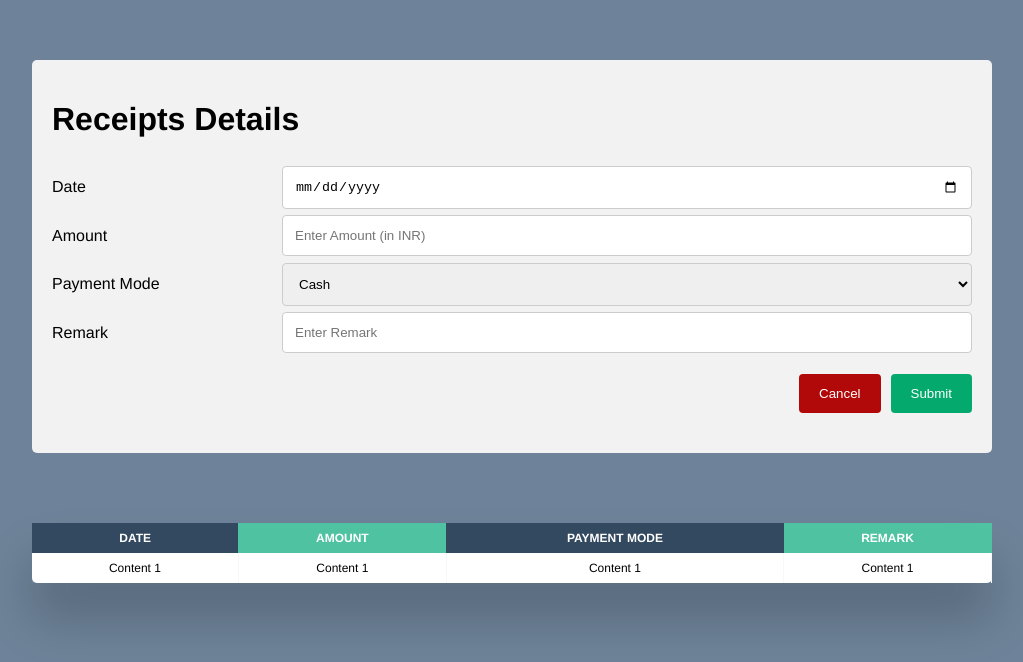
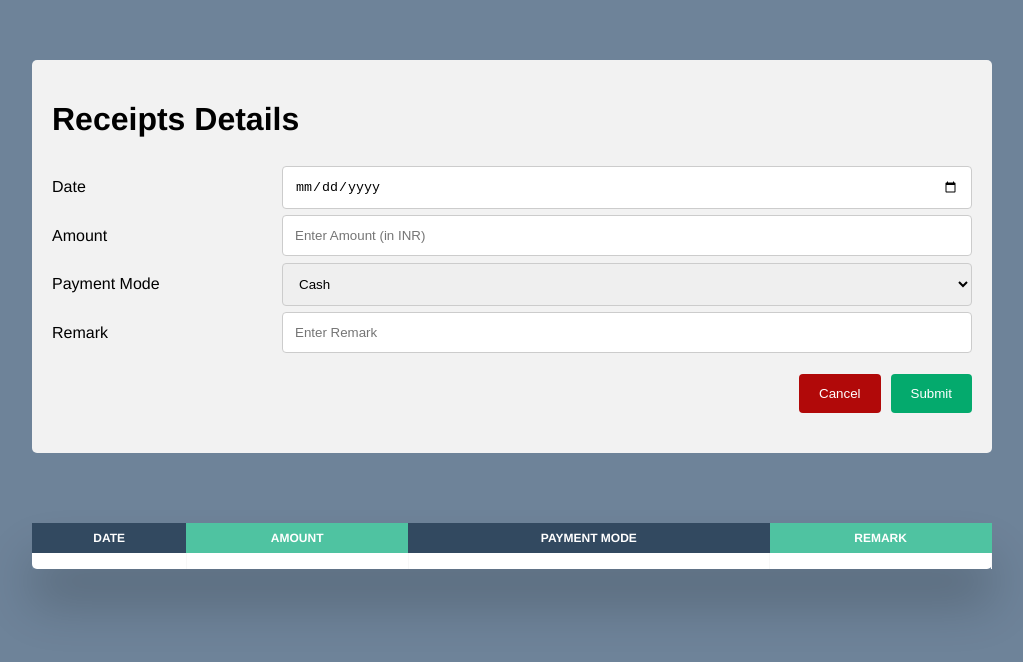
Before and after one commit to chamakkarmakar/receipt-form, a React (Create React App) app: page / in a window 1280 px wide. Shown: the top 662 px of the page, without its empty margins (128-1151 px from the left). Built offline with nearby package versions, Linux system fonts and the light colour scheme.

Commit message:
data from form to table

```diff
--- a/src/App.js
+++ b/src/App.js
@@ -1,5 +1,6 @@
 import './App.css';
 import Form from './components/Form/Form';
+import Table from './components/Table/Table';
 
 function App() {
 
--- a/src/components/Form/Form.js
+++ b/src/components/Form/Form.js
@@ -1,33 +1,34 @@
-import React, { useRef } from 'react';
+import React, { useRef, useState } from 'react';
 import Table from '../Table/Table';
 import "./Form.css";
 
 const Form = () => {
-    const arr = [];
-    const dateRef = useRef('');
-    const amountRef = useRef('');
-    const paymentRef = useRef('');
-    const remarkRef = useRef('');
+  const lists = [];
+
+  const [date, setDate] = useState('');
+  const [amount, setAmount] = useState('');
+  const [payment, setPayment] = useState('');
+  const [remark, setRemark] = useState('');
 
   const handleSubmit = event => {
     event.preventDefault();
-        const date = dateRef.current.value;
-        const amount = amountRef.current.value;
-        const payment = paymentRef.current.value;
-        const remark = remarkRef.current.value;
+    setDate(event.target.date.value);
+    setAmount(event.target.amount.value);
+    setPayment(event.target.payment.value);
+    setRemark(event.target.remark.value);
+
 
     const data = {
-            date : date,
-            amount : amount,
-            payment : payment,
-            remark : remark
+      date: date,
+      amount: amount,
+      payment: payment,
+      remark: remark
     }
-        console.log(data);
-        arr.push(data);
-        console.log(arr);
-
+    lists.push(data);
+    console.log(lists);
     event.target.reset();
   }
+
   return (
     <div>
       <div className="container">
@@ -38,7 +39,7 @@ const Form = () => {
               <label htmlFor="date">Date</label>
             </div>
             <div className="col-75">
-            <input type="date" id="date" name="date" ref={dateRef} placeholder="Enter Date" />
+              <input type="date" id="date" name="date" placeholder="Enter Date" required />
             </div>
           </div>
           <div className="row">
@@ -46,7 +47,7 @@ const Form = () => {
               <label htmlFor="amount">Amount</label>
             </div>
             <div className="col-75">
-            <input type="text" id="amount" name="amount" ref={amountRef} placeholder="Enter Amount (in INR)" />
+              <input type="text" id="amount" name="amount" placeholder="Enter Amount (in INR)" required />
             </div>
           </div>
           <div className="row">
@@ -54,7 +55,7 @@ const Form = () => {
               <label htmlFor="payment">Payment Mode</label>
             </div>
             <div className="col-75">
-            <select id="payment" name="payment" ref={paymentRef}>
+              <select id="payment" name="payment" required>
                 <option value="cash">Cash</option>
                 <option value="paypal">PayPal</option>
                 <option value="card">Card</option>
@@ -66,7 +67,7 @@ const Form = () => {
               <label htmlFor="remark">Remark</label>
             </div>
             <div className="col-75">
-            <input type="text" id="remark" name="remark" ref={remarkRef} placeholder="Enter Remark" />
+              <input type="text" id="remark" name="remark" placeholder="Enter Remark" />
             </div>
           </div>
           <div className="row">
@@ -75,7 +76,13 @@ const Form = () => {
           </div>
         </form>
       </div>
-    <Table arr={arr} />
+
+      <Table
+      date={date}
+      amount={amount}
+      payment={payment}
+      remark={remark}></Table>
+
     </div>
   )
 }
--- a/src/components/Table/Table.js
+++ b/src/components/Table/Table.js
@@ -1,7 +1,7 @@
 import React from 'react';
 import "./Table.css";
 
-const Table = () => {
+const Table = ({date,amount,payment,remark}) => {
   return (
     <div className="table-wrapper">
     <table className="fl-table">
@@ -16,10 +16,10 @@ const Table = () => {
         <tbody>
 
         <tr>
-            <td>Content 1</td>
-            <td>Content 1</td>
-            <td>Content 1</td>
-            <td>Content 1</td>
+            <td>{date}</td>
+            <td>{amount}</td>
+            <td>{payment}</td>
+            <td>{remark}</td>
         </tr>
 
         </tbody>
```
Lines whose indentation alone changed are shown as unchanged.
